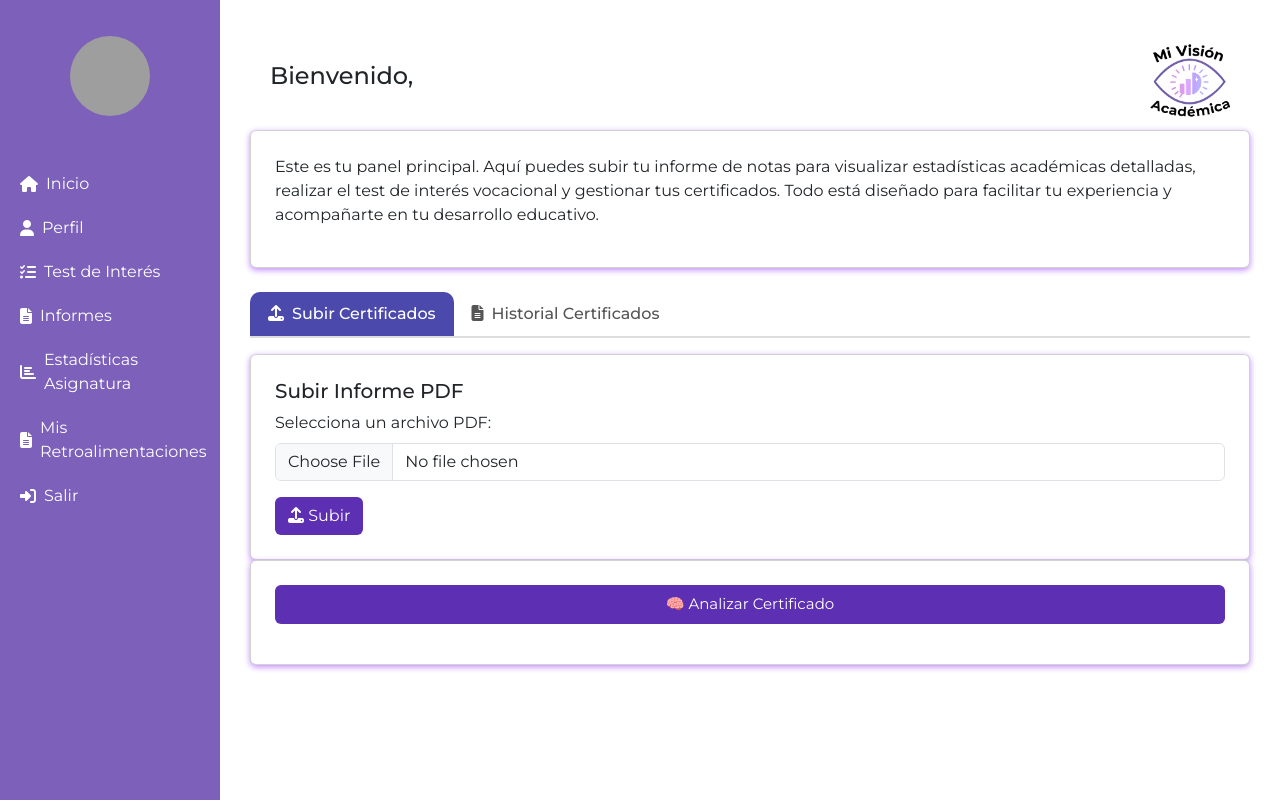
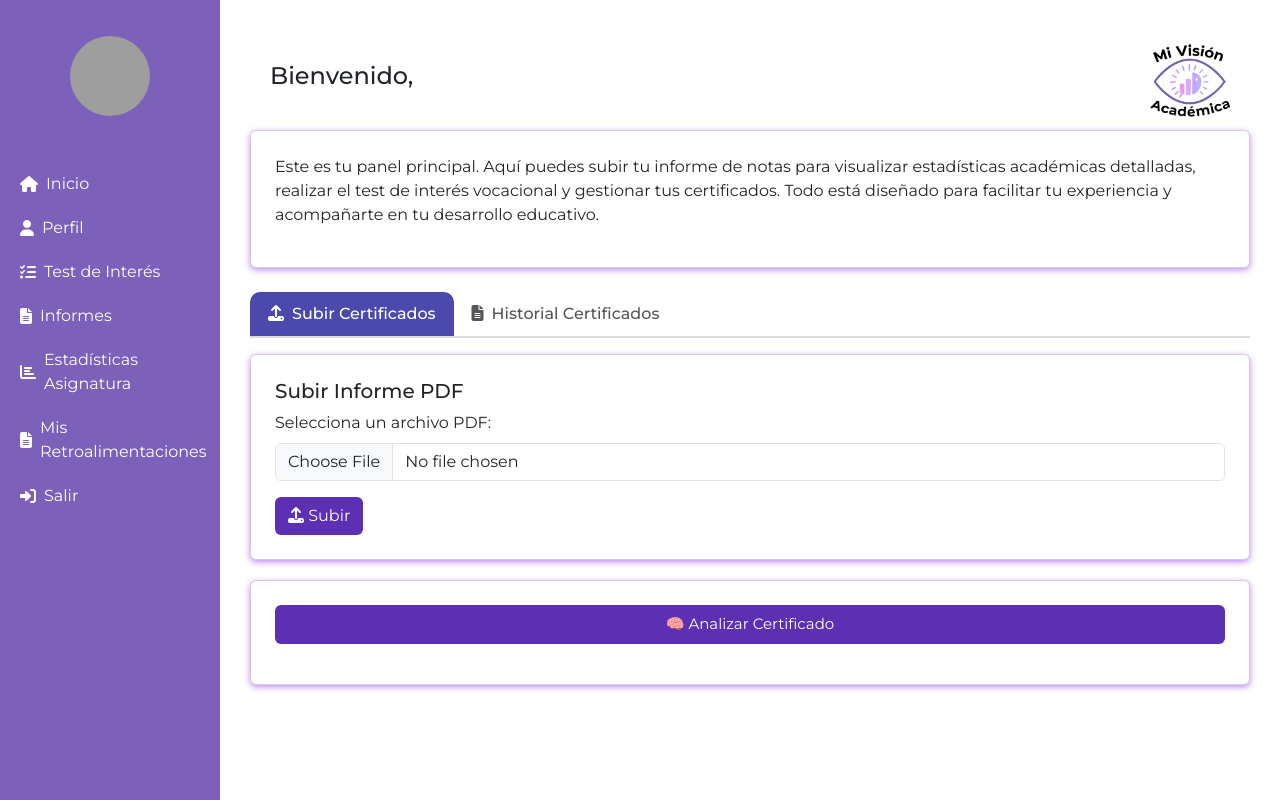
Before and after one commit to DiegoRiosGo/MiVisionAcademica, a Django app: template Menu/templates/Menu/vista_alumno/inicio_alumno.html in a window 1280 px wide. Run offline with Django 5.2, Linux system fonts and the light colour scheme; the template is opened without the code that fills it, so the values that code supplies are empty; some libraries are stand-ins or nearby versions; grey boxes are pictures that could not be loaded.

Commit message:
arreglitos

```diff
--- a/Menu/static/assets/css/inicio_alumno.css
+++ b/Menu/static/assets/css/inicio_alumno.css
@@ -88,7 +88,7 @@
     .spinner-border {
         width: 4rem;   /* tamaño fijo */
         height: 4rem;  /* tamaño fijo */
-        color: #5d2fb2; /* color violeta personalizado */
+        color: #5d2fb2 !important; /* color violeta personalizado */
         display: block;
         margin: 0 auto; /* centra horizontalmente */
     }
--- a/Menu/templates/Menu/vista_alumno/inicio_alumno.html
+++ b/Menu/templates/Menu/vista_alumno/inicio_alumno.html
@@ -92,7 +92,7 @@
       </div>
 
       <!-- BOTÓN ANALIZAR -->
-      <div class="card p-4 mb-4">
+      <div class="card p-4 mb-4" style=" margin-top: 20px;"">
         <button id="procesarPdfBtn" class="btn btn-success">
           🧠 Analizar Certificado
         </button>
```
